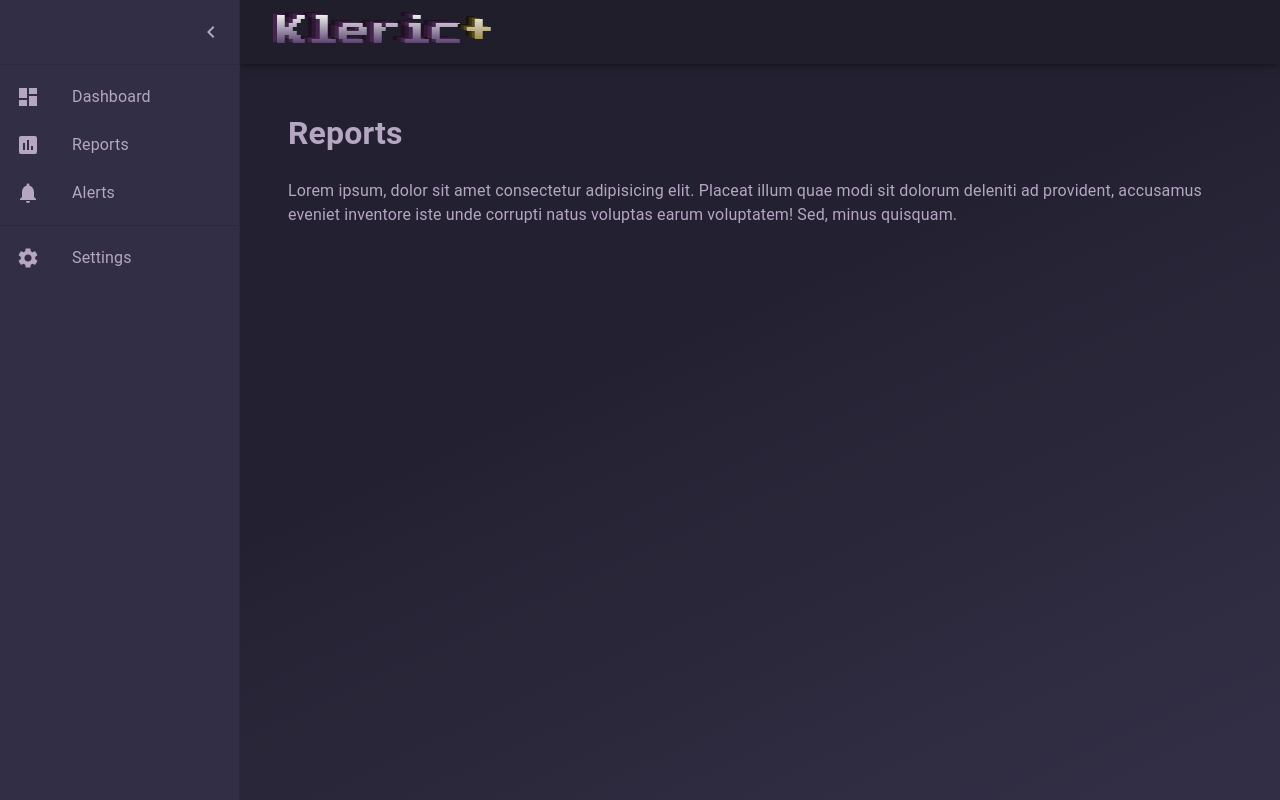
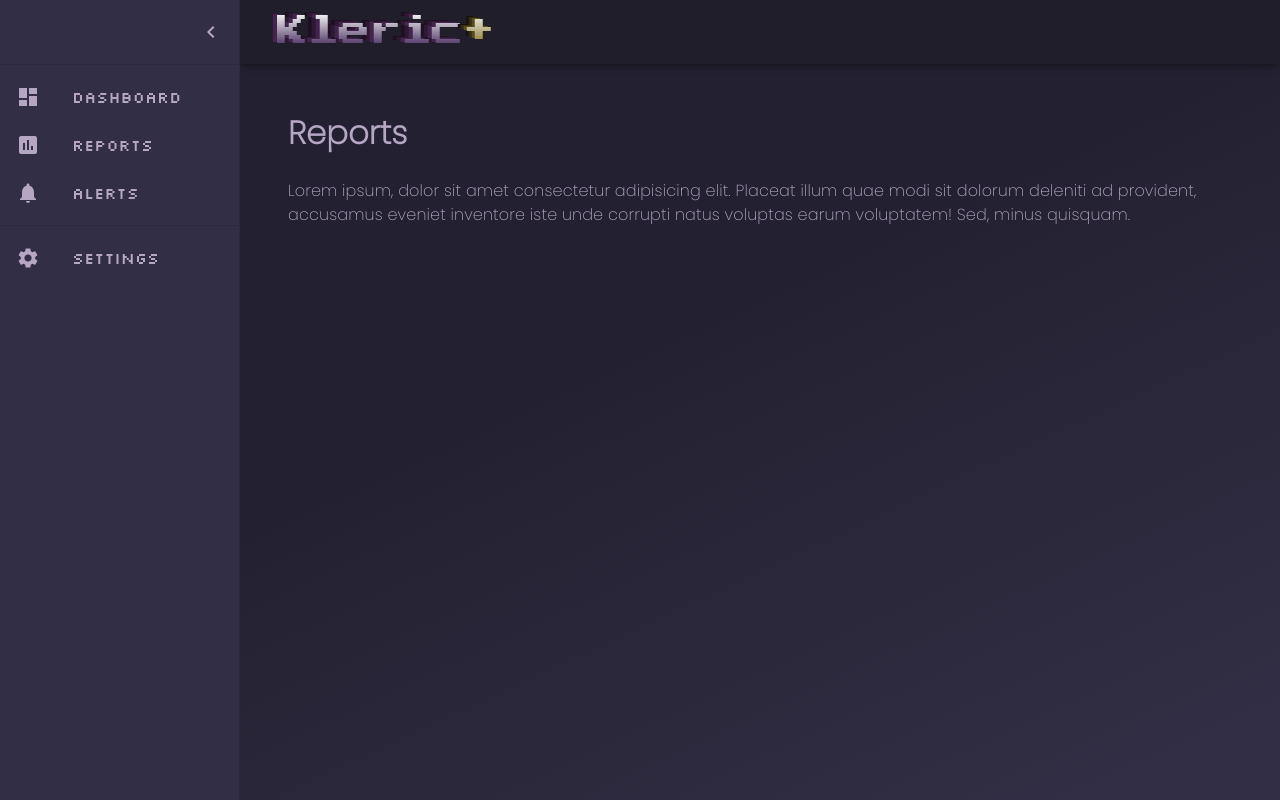
Before and after one commit to oslabs-beta/Kleric, a React app: page /reports in a window 1280 px wide. Built offline with nearby package versions, Linux system fonts and the light colour scheme.

Commit message:
commit style changes

```diff
--- a/client/Routing.tsx
+++ b/client/Routing.tsx
@@ -1,5 +1,5 @@
 import React from 'react'
-import { Routes, Route, Link } from 'react-router-dom';
+import { Routes, Route, Navigate, Link } from 'react-router-dom';
 import Dashboard from './pages/Dashboard';
 import Notifications from './pages/Notifications';
 import Settings from './pages/Settings';
@@ -7,8 +7,8 @@ import Reports from './pages/Reports';
 const Routing = () => {
   return (
     <Routes>
-      {/* <Route path='/' element={<Sidebar />} /> */}
-      <Route path='/dashboard' element={<Dashboard />} />
+      <Route path='/' element={<Dashboard />} />
+      <Route path='/dashboard' element={<Navigate to='/' />} />
       <Route path='/notifications' element={<Notifications />} />
       <Route path='/settings' element={<Settings />} />
       <Route path='/reports' element={<Reports />} />
--- a/client/styles.scss
+++ b/client/styles.scss
@@ -10,11 +10,17 @@ $subtle-button: #322e45;
 $puce: #b5a6c3;
 $icon-color: #a5a3b0;
 
-// font-family: 'Comfortaa', cursive;
-// font-family: 'Dosis', sans-serif;
-// font-family: 'Montserrat', sans-serif;
-// font-family: 'Nunito', sans-serif;
-// font-family: 'Poppins', sans-serif;
+::selection {
+  background: rgba(181, 166, 195, 0.544);
+  color: #232031;
+  font-weight: 700 !important;
+}
+
+// font-family: 'Comfortaa', cursive; // like for sidebar
+// font-family: 'Dosis', sans-serif; // no
+// font-family: 'Montserrat', sans-serif; // great for dashboard
+// font-family: 'Nunito', sans-serif; // good for sidebar
+// font-family: 'Poppins', sans-serif; // also good for dashboard or misc font
 // font-family: 'Press Start 2P', cursive;
 // font-family: 'Silkscreen', cursive;
 
@@ -28,15 +34,20 @@ html {
   ) !important;
   height: 100vh !important;
   color: $puce !important;
-  font-family: 'Comfortaa', cursive;
 }
 
+//
+p {
+  font-family: 'Poppins', sans-serif !important;
+}
+// sidebar font color
 a,
 path {
   text-decoration: none !important;
   color: $puce !important;
 }
 
+// Title font
 .MuiTypography-h6 {
   margin-left: 0.25em !important;
   padding: 0.15em !important;
@@ -67,18 +78,12 @@ path {
   }
 }
 
-// .MuiTypography-h6 .plus {
-//   background: -webkit-linear-gradient(#eee, rgb(130, 109, 25)) !important;
-//   -webkit-background-clip: text;
-//   -webkit-text-fill-color: transparent;
-//   filter: drop-shadow(-3px -1px rgb(88, 76, 29))
-//     drop-shadow(-3px -1px rgb(52, 45, 17)) drop-shadow(-3px -1px rgb(24, 21, 8));
-// }
-
-// path {
-//     color: $icon-color !important;
-// }
-
+// Sidebar background
 .css-12i7wg6-MuiPaper-root-MuiDrawer-paper {
   background: $subtle-button !important;
 }
+
+// Sidebar fonts
+.css-10hburv-MuiTypography-root {
+  font-family: 'Silkscreen', cursive !important;
+}
```
